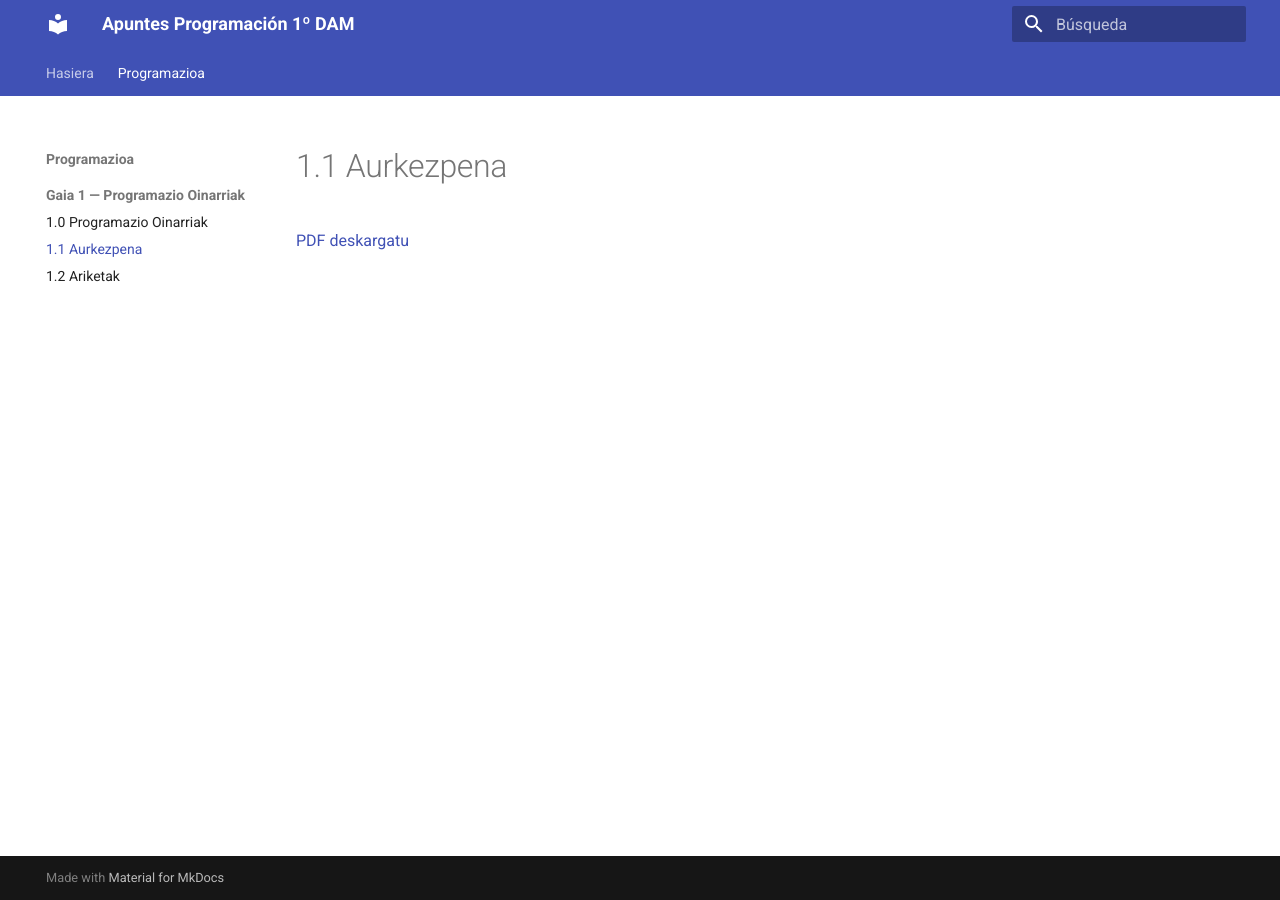
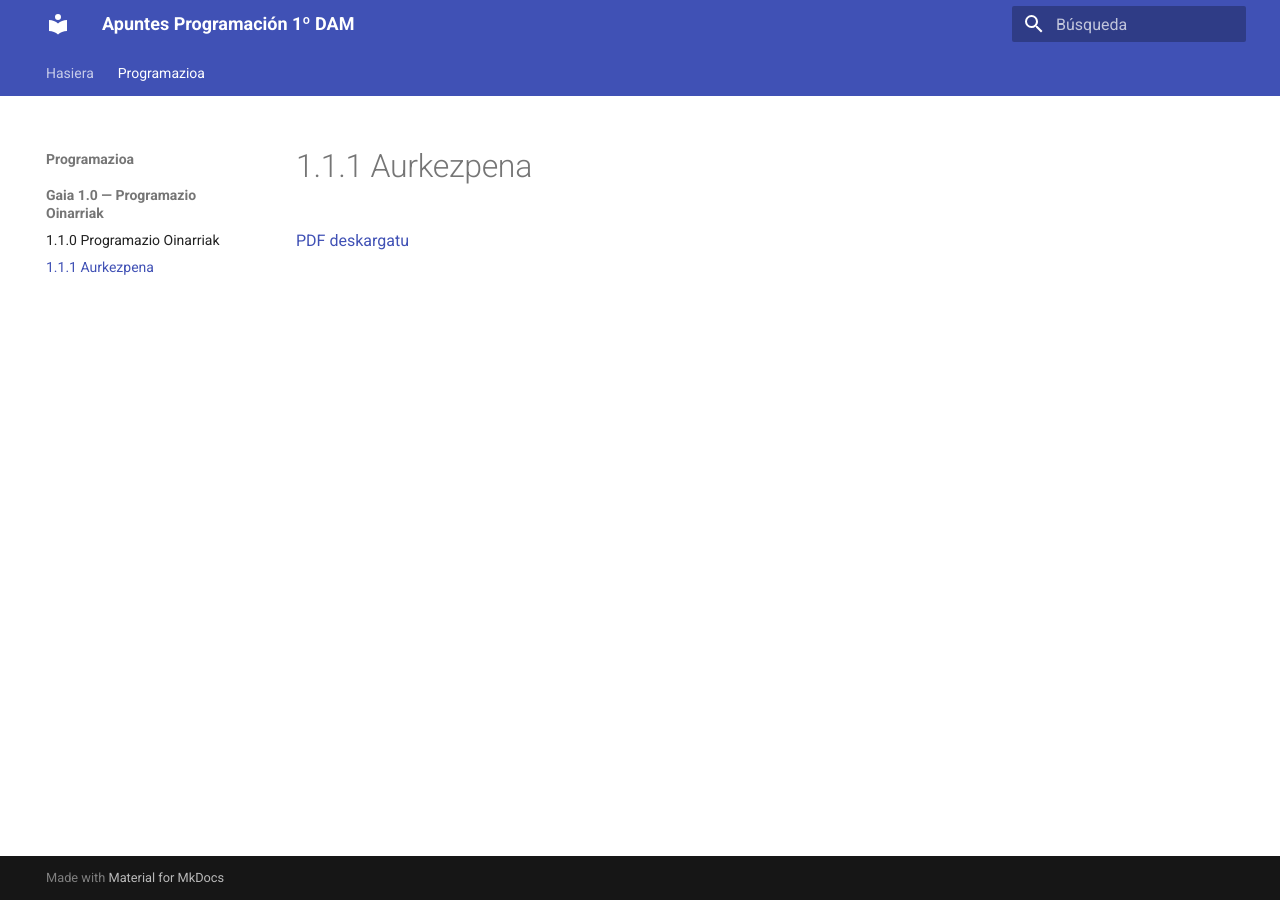
Before and after one commit to RomanOlea/apuntes-programacion, an MkDocs documentation site: the page built from docs/programazioa/gaia1/aurkezpena.md, in a window 1280 px wide. Built offline with MkDocs 1.6.1 and Material for MkDocs 9.7.7, drawn with Linux system fonts in a browser that asks for light colours.

Commit message:
Update mkdocs.yml

```diff
--- a/mkdocs.yml
+++ b/mkdocs.yml
@@ -23,7 +23,6 @@ markdown_extensions:
 nav:
   - Hasiera: index.md
   - Programazioa:
-    - Gaia 1 — Programazio Oinarriak:
-      - 1.0 Programazio Oinarriak: programazioa/gaia1/tema0-programazio-oinarriak.md
-      - 1.1 Aurkezpena: programazioa/gaia1/aurkezpena.md
-      - 1.2 Ariketak: programazioa/gaia1/ariketak.md
+    - Gaia 1.0 — Programazio Oinarriak:
+      - 1.1.0 Programazio Oinarriak: programazioa/gaia1/tema0-programazio-oinarriak.md
+      - 1.1.1 Aurkezpena: programazioa/gaia1/aurkezpena.md
```
